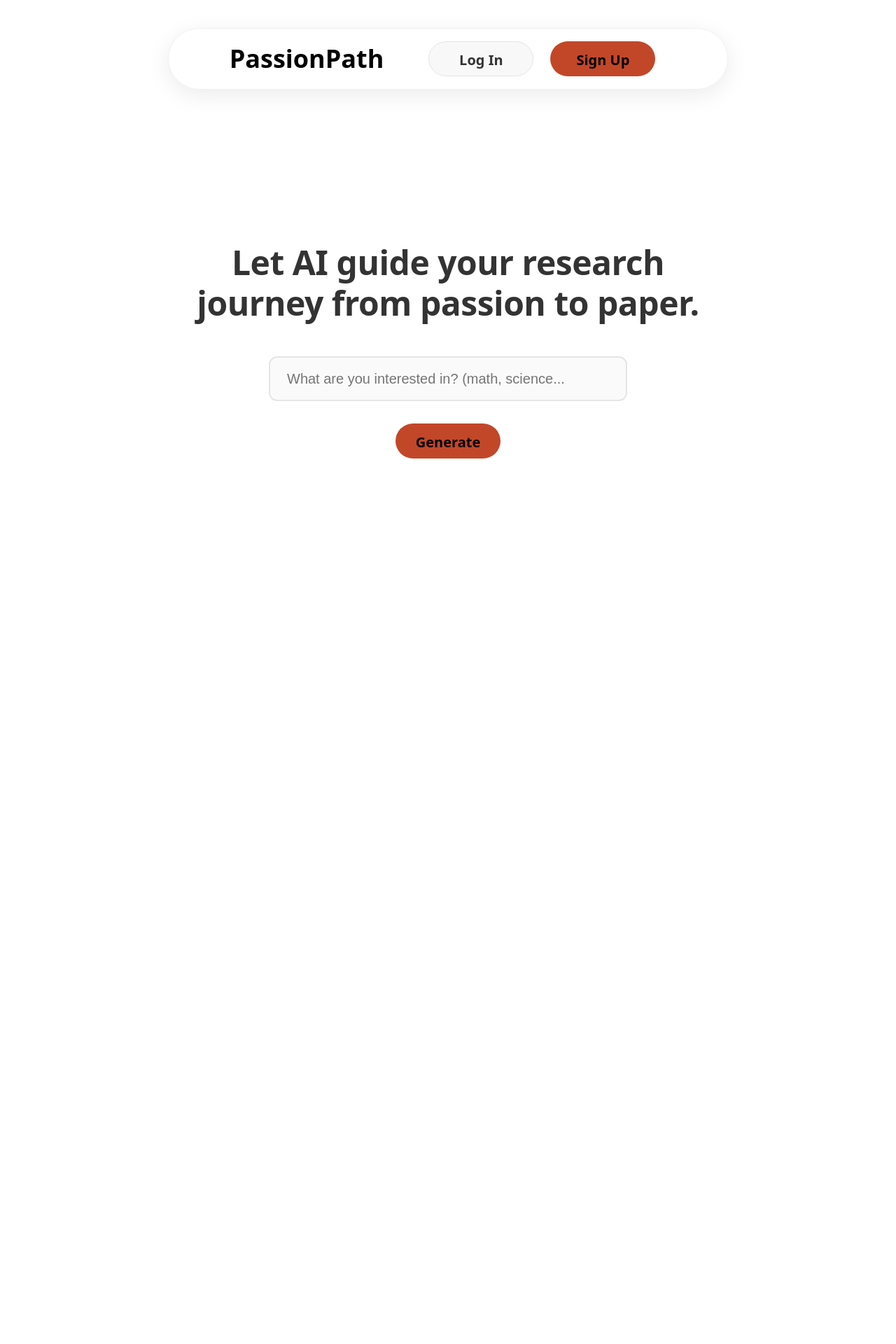
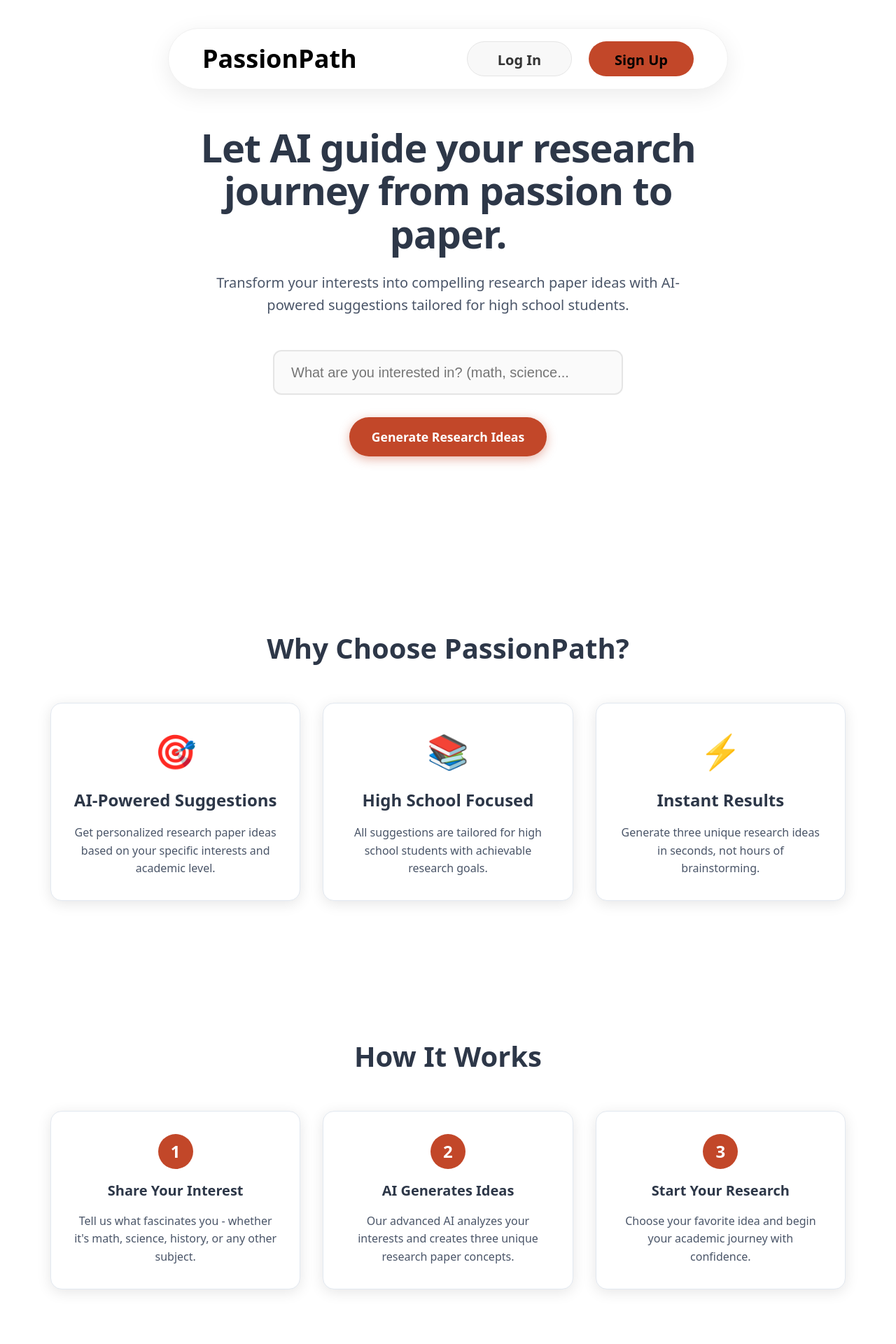
Before and after one commit to Vkutti/passion-path, a React (Vite) app: page / in a window 1280 px wide. Shown: the top 1920 px of the page at 70% size. Before the commit the page ends 800 px from the top, so only its background shows below. Built offline with nearby package versions, Linux system fonts and the light colour scheme; no server answers.

Commit message:
landin page peak

```diff
--- a/src/css/ModelCreate.css
+++ b/src/css/ModelCreate.css
@@ -1,86 +1,369 @@
-.main-content {
+/* Landing Page Styles */
+.landing-page {
+    min-height: 100vh;
+    width: 100vw;
+    max-width: 100%;
+    background: transparent;
+    color: #333;
+    position: relative;
+    overflow-x: hidden;
+    overflow-y: visible;
+    margin: 0;
+    padding: 0;
+    padding-top: 0;
+}
 
-    padding: 0 2rem;
+/* Hero Section */
+.hero-section {
+    min-height: 100vh;
+    width: 100%;
+    padding: 8rem 2rem 6rem;
     text-align: center;
+    background: rgba(255, 255, 255, 0.95);
+    backdrop-filter: blur(10px);
     display: flex;
-    flex-direction: column;
     align-items: center;
     justify-content: center;
-    width: 100%;
-    max-width: 800px;
-    margin-left: auto;
-    margin-right: auto;
-    position: absolute;
-    left: 50%;
-    transform: translateX(-50%);
+    box-sizing: border-box;
+
+    position: relative;
+    z-index: 1;
 }
 
-.landing-title {
-    font-size: 3rem;
-    color: #333;
-    font-weight: 700;
-    line-height: 1.2;
-    letter-spacing: -0.5px;
-
-    text-align: center;
+.hero-content {
+    max-width: 800px;
+    margin: 0 auto;
     width: 100%;
+    padding: 2rem;
+    box-sizing: border-box;
 }
 
-.research-form {
-    margin-top: 3rem;
-    display: flex;
-    flex-direction: column;
-    align-items: center;
-    width: 100%;
-    max-width: 600px;
-    margin-left: auto;
-    margin-right: auto;
+.hero-title {
+    font-size: 3.5rem;
+    font-weight: 800;
+    color: #2d3748;
+    line-height: 1.1;
+    margin-bottom: 1.5rem;
+    letter-spacing: -0.02em;
+}
+
+.hero-subtitle {
+    font-size: 1.25rem;
+    color: #4a5568;
+    margin-bottom: 3rem;
+    line-height: 1.6;
+}
+
+.hero-form {
+    max-width: 500px;
+    margin: 0 auto;
 }
 
 .input-container {
     margin-bottom: 2rem;
-    width: 100%;
-    text-align: center;
-    display: flex;
-    justify-content: center;
 }
 
 .button-container {
     text-align: center;
-    width: 100%;
 }
 
-@media (max-width: 768px) {
-    .landing-title {
-        font-size: 2.5rem;
-        padding: 0 1rem;
-    }
-
-    .main-content {
-        margin-top: 18rem;
-        padding: 0 1rem;
-        position: relative;
-        left: auto;
-        transform: none;
-    }
-
-    .research-form {
-        max-width: 100%;
-    }
+.cta-button {
+    background: #C24729;
+    color: white;
+    border: none;
+    padding: 1rem 2rem;
+    font-size: 1.1rem;
+    font-weight: 600;
+    border-radius: 50px;
+    cursor: pointer;
+    transition: all 0.3s ease;
+    box-shadow: 0 4px 15px rgba(194, 71, 41, 0.4);
+    min-width: 200px;
 }
 
-/* Force centering */
-body {
+.cta-button:hover {
+    transform: translateY(-2px);
+    box-shadow: 0 8px 25px rgba(194, 71, 41, 0.6);
+    background: #B03D22;
+}
+
+.cta-button:disabled {
+    opacity: 0.7;
+    cursor: not-allowed;
+    transform: none;
+}
+
+/* Container */
+.container {
+    width: 100%;
+    max-width: 1200px;
+    margin: 0 auto;
+    padding: 0 2rem;
+    box-sizing: border-box;
+}
+
+/* Section Titles */
+.section-title {
+    font-size: 2.5rem;
+    font-weight: 700;
+    text-align: center;
+    margin-bottom: 3rem;
+    color: #2d3748;
+}
+
+/* Features Section */
+.features-section {
+    width: 100%;
+    padding: 6rem 0;
+    background: white;
+    box-sizing: border-box;
+}
+
+.features-grid {
+    display: grid;
+    grid-template-columns: repeat(auto-fit, minmax(300px, 1fr));
+    gap: 2rem;
+    margin-top: 3rem;
+}
+
+.feature-card {
+    background: white;
+    padding: 2rem;
+    border-radius: 16px;
+    text-align: center;
+    box-shadow: 0 4px 20px rgba(0, 0, 0, 0.1);
+    transition: transform 0.3s ease;
+    border: 1px solid #e2e8f0;
+}
+
+.feature-card:hover {
+    transform: translateY(-5px);
+    box-shadow: 0 8px 30px rgba(0, 0, 0, 0.15);
+}
+
+.feature-icon {
+    font-size: 3rem;
+    margin-bottom: 1rem;
+}
+
+.feature-card h3 {
+    font-size: 1.5rem;
+    font-weight: 600;
+    margin-bottom: 1rem;
+    color: #2d3748;
+}
+
+.feature-card p {
+    color: #4a5568;
+    line-height: 1.6;
+}
+
+/* How It Works Section */
+.how-it-works-section {
+    width: 100%;
+    padding: 6rem 0;
+    background: white;
+    box-sizing: border-box;
+}
+
+.steps-grid {
+    display: grid;
+    grid-template-columns: repeat(auto-fit, minmax(250px, 1fr));
+    gap: 2rem;
+    margin-top: 3rem;
+}
+
+.step-card {
+    background: white;
+    padding: 2rem;
+    border-radius: 16px;
+    text-align: center;
+    box-shadow: 0 4px 20px rgba(0, 0, 0, 0.1);
+    border: 1px solid #e2e8f0;
+}
+
+.step-number {
+    background: #C24729;
+    color: white;
+    width: 50px;
+    height: 50px;
+    border-radius: 50%;
     display: flex;
+    align-items: center;
     justify-content: center;
-    align-items: center;
-    min-height: 100vh;
+    font-size: 1.5rem;
+    font-weight: 700;
+    margin: 0 auto 1rem;
+}
+
+.step-card h3 {
+    font-size: 1.25rem;
+    font-weight: 600;
+    margin-bottom: 1rem;
+    color: #2d3748;
+}
+
+.step-card p {
+    color: #4a5568;
+    line-height: 1.6;
+}
+
+/* Use Cases Section */
+.use-cases-section {
+    width: 100%;
+    padding: 6rem 0;
+    background: white;
+    box-sizing: border-box;
+}
+
+.use-cases-grid {
+    display: grid;
+    grid-template-columns: repeat(auto-fit, minmax(250px, 1fr));
+    gap: 2rem;
+    margin-top: 3rem;
+}
+
+.use-case-card {
+    background: #f7fafc;
+    padding: 2rem;
+    border-radius: 16px;
+    border: 1px solid #e2e8f0;
+    transition: all 0.3s ease;
+}
+
+.use-case-card:hover {
+    background: white;
+    box-shadow: 0 4px 20px rgba(0, 0, 0, 0.1);
+    transform: translateY(-2px);
+}
+
+.use-case-card h3 {
+    font-size: 1.25rem;
+    font-weight: 600;
+    margin-bottom: 1rem;
+    color: #2d3748;
+}
+
+.use-case-card p {
+    color: #4a5568;
+    line-height: 1.6;
+}
+
+/* CTA Section */
+.cta-section {
+    padding: 6rem 0;
+    background: #C24729;
+    color: white;
+    text-align: center;
+}
+
+.cta-section h2 {
+    font-size: 2.5rem;
+    font-weight: 700;
+    margin-bottom: 1rem;
+}
+
+.cta-section p {
+    font-size: 1.25rem;
+    margin-bottom: 2rem;
+    opacity: 0.9;
+}
+
+.cta-button-secondary {
+    background: white;
+    color: #C24729;
+    border: none;
+    padding: 1rem 2rem;
+    font-size: 1.1rem;
+    font-weight: 600;
+    border-radius: 50px;
+    cursor: pointer;
+    transition: all 0.3s ease;
+    box-shadow: 0 4px 15px rgba(0, 0, 0, 0.2);
+}
+
+.cta-button-secondary:hover {
+    transform: translateY(-2px);
+    box-shadow: 0 8px 25px rgba(0, 0, 0, 0.3);
+}
+
+/* Results Section */
+.results-section {
+    padding: 6rem 0;
+    background: #f7fafc;
+}
+
+.results-grid {
+    display: grid;
+    grid-template-columns: repeat(auto-fit, minmax(300px, 1fr));
+    gap: 2rem;
+    margin-top: 3rem;
+}
+
+.result-card {
+    background: white;
+    padding: 2rem;
+    border-radius: 16px;
+    box-shadow: 0 4px 20px rgba(0, 0, 0, 0.1);
+    border: 1px solid #e2e8f0;
+}
+
+.result-card h3 {
+    font-size: 1.25rem;
+    font-weight: 600;
+    margin-bottom: 1rem;
+    color: #2d3748;
+}
+
+.result-card p {
+    color: #4a5568;
+    line-height: 1.6;
+}
+
+/* Global Reset */
+* {
     margin: 0;
     padding: 0;
+    box-sizing: border-box;
+}
+
+html, body {
+    height: auto;
+    min-height: 100%;
+    width: 100%;
+    overflow-x: hidden;
+    overflow-y: visible;
 }
 
 #root {
     width: 100%;
-    display: flex;
-    justify-content: center;
+    min-height: 100vh;
+    overflow-y: visible;
 }
+
+/* Responsive Design */
+@media (max-width: 768px) {
+    .hero-title {
+        font-size: 2.5rem;
+    }
+
+    .hero-section {
+        padding: 6rem 1rem 4rem;
+        min-height: 100vh;
+    }
+
+    .section-title {
+        font-size: 2rem;
+    }
+
+    .features-grid,
+    .steps-grid,
+    .use-cases-grid {
+        grid-template-columns: 1fr;
+        gap: 1.5rem;
+    }
+
+    .container {
+        padding: 0 1rem;
+    }
+}
--- a/src/css/Navbar.css
+++ b/src/css/Navbar.css
@@ -1,7 +1,7 @@
 .navbar {
     display: flex;
     align-items: center;
-    justify-content: center;
+    justify-content: space-between;
     margin: 2.5rem auto 0 auto;
     background-color: #FFFFFF;
     border-radius: 100rem;
@@ -10,7 +10,7 @@
     min-width: 320px;
     height: 5.5rem;
     min-height: 5.5rem;
-    padding: 0 2.5vw 0 2.5vw;
+    padding: 0 3rem;
     position: fixed;
     top: 0;
     left: 50%;
@@ -27,7 +27,7 @@
     align-items: center;
     color: black;
     cursor: pointer;
-    margin-right: 2rem;
+    margin-right: 0;
 }
 
 .text-holder:hover {
@@ -50,8 +50,8 @@
 .btn-holder {
     display: flex;
     gap: 1.5rem;
-    margin-left: 2rem;
-    margin-right: 16px;
+    margin-left: 0;
+    margin-right: 0;
     align-items: center;
 }
 
@@ -96,12 +96,13 @@
 .primary-btn:hover {
     background-color: #B03D22;
     transform: translateY(-2px);
-    transition: transform 0.1s;
+    transition: transform 0.25s;
     box-shadow: 0 8px 24px rgba(194, 71, 41, 0.3);
 }
 
 .primary-btn:active {
-    transform: translateY(0);
+    transform: translateY(0px);
+    transition: transform 0.25s;
     box-shadow: 0 4px 16px rgba(194, 71, 41, 0.2);
 }
 
--- a/src/pages/ModelCreate.jsx
+++ b/src/pages/ModelCreate.jsx
@@ -32,7 +32,6 @@ function ModelCreate() {
     const handleSuccessfulLogin = async () => {
         setShowSignInModal(false);
         if (pendingInterest) {
-            // Use the pending interest directly instead of waiting for state update
             const interestToUse = pendingInterest;
             setInterest(interestToUse);
 
@@ -99,47 +98,125 @@ function ModelCreate() {
 
     return (
         <>
-            <div>
+            <div className="landing-page">
                 <Navbar/>
-                <div className="main-content">
-                    <h1 className="landing-title">Let AI guide your research journey from passion to paper.</h1>
+
+                {/* Hero Section */}
+                <section className="hero-section">
+                    <div className="hero-content">
+                        <h1 className="hero-title">Let AI guide your research journey from passion to paper.</h1>
+                        <p className="hero-subtitle">Transform your interests into compelling research paper ideas with AI-powered suggestions tailored for high school students.</p>
 
                         <form onSubmit={e => {
                             e.preventDefault();
                             runModel();
-                    }} className="research-form">
+                        }} className="hero-form">
                             <div className="input-container">
                                 <Input value={interest} setValue={setInterest} placeholderText={"What are you interested in? (math, science..."}/>
                             </div>
                             <div className="button-container">
-                            <button type="submit" className="primary-btn" disabled={loading} >
+                                <button type="submit" className="cta-button" disabled={loading}>
                                     {loading ? (
                                         <span className="spinner"></span>
                                     ) : (
-                                    "Generate"
+                                        "Generate Research Ideas"
                                     )}
                                 </button>
                             </div>
                         </form>
                     </div>
+                </section>
 
-                <div>
-                    <h2>{title1}</h2>
-                    <h2>{desc1}</h2>
+                {/* Features Section */}
+                <section className="features-section">
+                    <div className="container">
+                        <h2 className="section-title">Why Choose PassionPath?</h2>
+                        <div className="features-grid">
+                            <div className="feature-card">
+                                <div className="feature-icon">🎯</div>
+                                <h3>AI-Powered Suggestions</h3>
+                                <p>Get personalized research paper ideas based on your specific interests and academic level.</p>
+                            </div>
+                            <div className="feature-card">
+                                <div className="feature-icon">📚</div>
+                                <h3>High School Focused</h3>
+                                <p>All suggestions are tailored for high school students with achievable research goals.</p>
+                            </div>
+                            <div className="feature-card">
+                                <div className="feature-icon">⚡</div>
+                                <h3>Instant Results</h3>
+                                <p>Generate three unique research ideas in seconds, not hours of brainstorming.</p>
+                            </div>
+                        </div>
+                    </div>
+                </section>
 
-                    <br/>
+                {/* How It Works Section */}
+                <section className="how-it-works-section">
+                    <div className="container">
+                        <h2 className="section-title">How It Works</h2>
+                        <div className="steps-grid">
+                            <div className="step-card">
+                                <div className="step-number">1</div>
+                                <h3>Share Your Interest</h3>
+                                <p>Tell us what fascinates you - whether it's math, science, history, or any other subject.</p>
+                            </div>
+                            <div className="step-card">
+                                <div className="step-number">2</div>
+                                <h3>AI Generates Ideas</h3>
+                                <p>Our advanced AI analyzes your interests and creates three unique research paper concepts.</p>
+                            </div>
+                            <div className="step-card">
+                                <div className="step-number">3</div>
+                                <h3>Start Your Research</h3>
+                                <p>Choose your favorite idea and begin your academic journey with confidence.</p>
+                            </div>
+                        </div>
+                    </div>
+                </section>
 
-                    <h2>{title2}</h2>
-                    <h2>{desc2}</h2>
+                {/* Use Cases Section */}
 
-                    <br/>
+                {/* CTA Section */}
+                <section className="cta-section">
+                    <div className="container">
+                        <h2>Ready to Transform Your Research Journey?</h2>
+                        <p>Join thousands of students who have discovered their perfect research topics with PassionPath.</p>
+                        <button className="cta-button-secondary" onClick={() => {
+                            window.scrollTo({ top: 0, behavior: 'smooth' });
+                            setTimeout(() => setShowSignInModal(true), 500);
+                        }}>
+                            Get Started Free
+                        </button>
+                    </div>
+                </section>
 
-                    <h2>{title3}</h2>
-                    <h2>{desc3}</h2>
+                {/* Results Preview (Hidden by default) */}
+                {title1 && (
+                    <section className="results-section">
+                        <div className="container">
+                            <h2 className="section-title">Your Research Ideas</h2>
+                            <div className="results-grid">
+                                <div className="result-card">
+                                    <h3>{title1}</h3>
+                                    <p>{desc1}</p>
                                 </div>
+                                <div className="result-card">
+                                    <h3>{title2}</h3>
+                                    <p>{desc2}</p>
+                                </div>
+                                <div className="result-card">
+                                    <h3>{title3}</h3>
+                                    <p>{desc3}</p>
+                                </div>
+                            </div>
+                        </div>
+                    </section>
+                )}
             </div>
 
             <SignInModal
+
                 isOpen={showSignInModal}
                 onClose={() => setShowSignInModal(false)}
                 onSuccessfulLogin={handleSuccessfulLogin}
```
Lines whose indentation alone changed are shown as unchanged.
